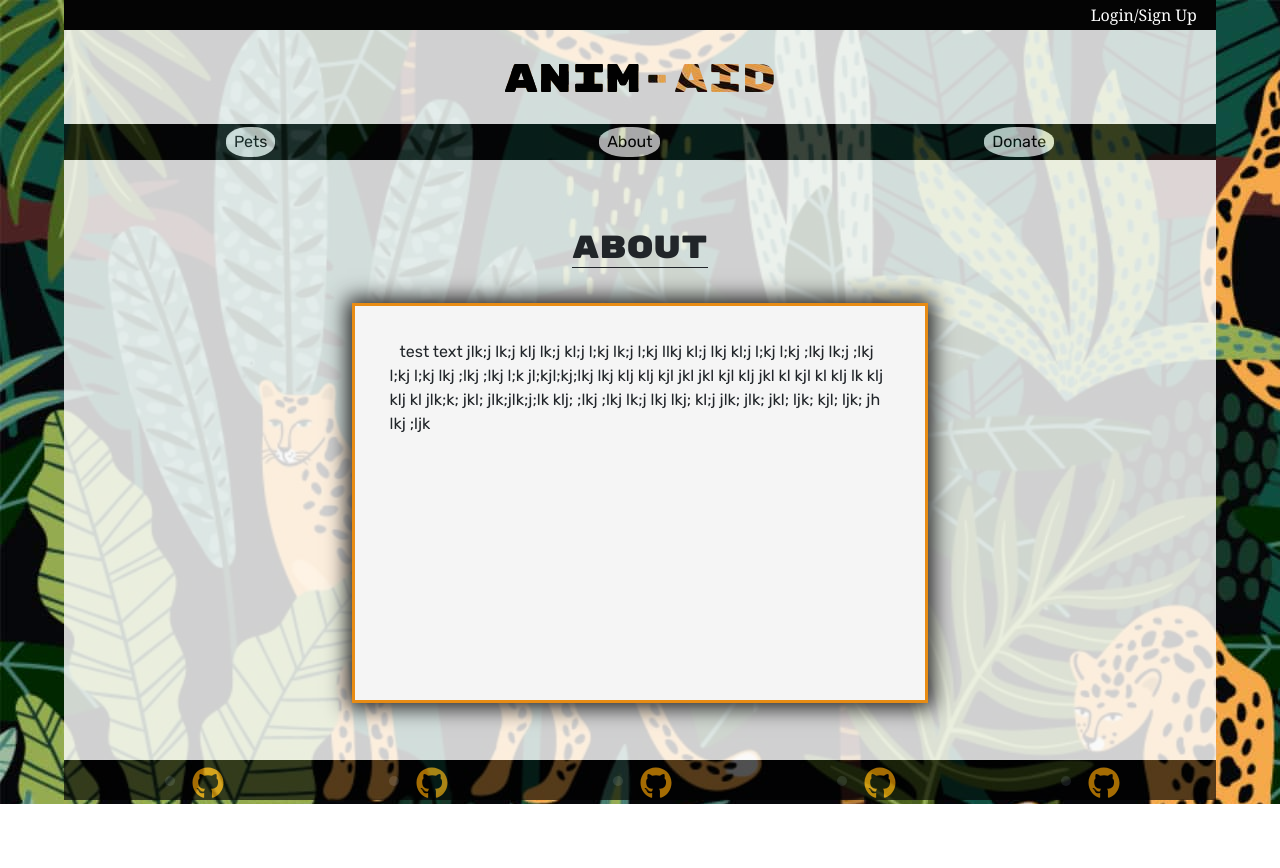
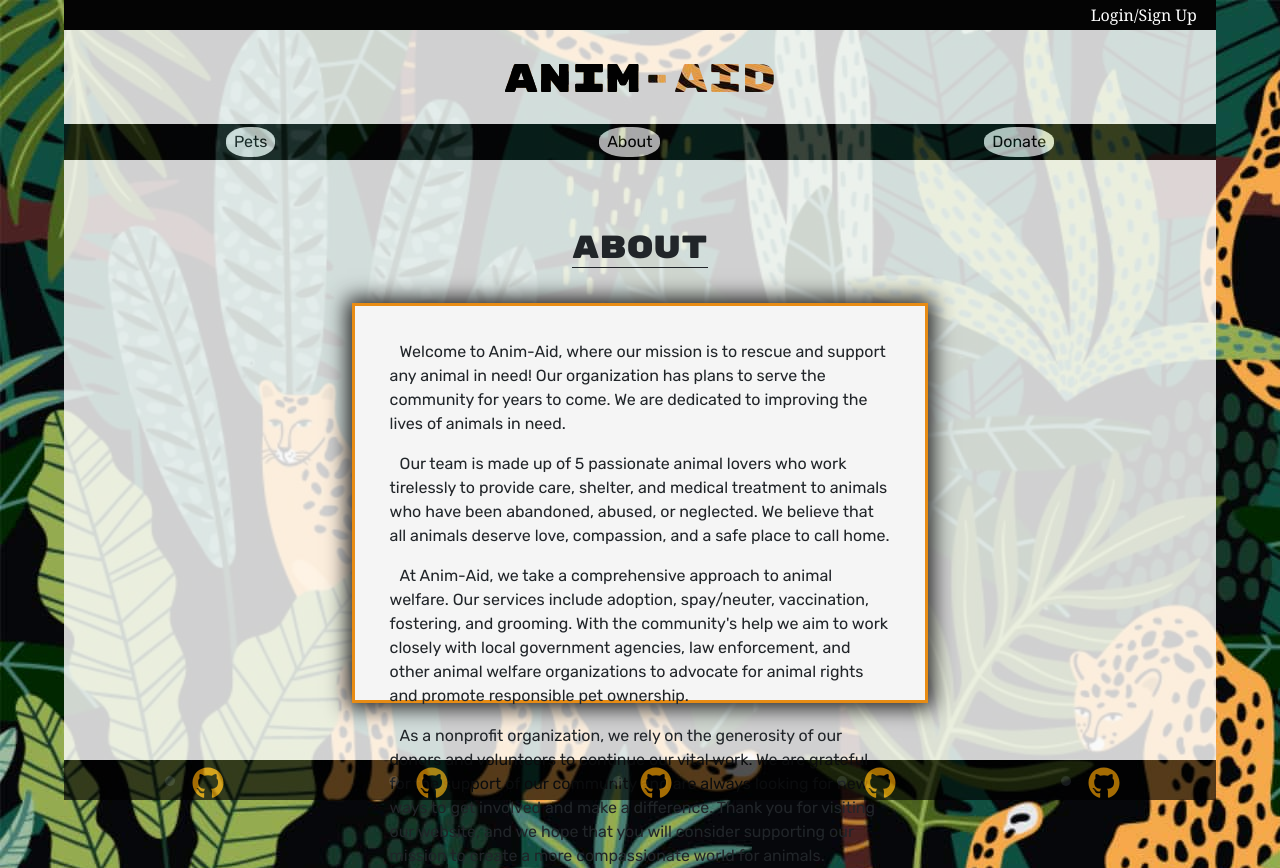
Before and after one commit to kabdomora/P3G5, a React (Create React App) app in the folder client/: page / in a window 1280 px wide. Before the commit the page ends 804 px from the top, so only its background shows below. Built offline with nearby package versions, Linux system fonts and the light colour scheme.

Commit message:
about profile populated

```diff
--- a/client/src/components/DonationModal.js
+++ b/client/src/components/DonationModal.js
@@ -27,10 +27,10 @@ function DonationModal(props) {
 
   const handleSubmit = async (event) => {
     event.preventDefault();
-    console.log(`Donating ${donationAmount} to ${selectedPet}`);
+    // console.log(`Donating ${donationAmount} to ${selectedPet}`);
 
     try {
-      const { data } = await addDonation({
+      await addDonation({
         variables: {
           amount: parseInt(donationAmount),
           // message: userMessage,
@@ -39,7 +39,7 @@ function DonationModal(props) {
           user: userData._id,
         },
       });
-      console.log(`amount: ${donationAmount} message: ${donationMessage} pet: ${petId} user: ${userData._id}`);
+      // console.log(`amount: ${donationAmount} message: ${donationMessage} pet: ${petId} user: ${userData._id}`);
       // console.log(data);
     } catch (err) {
       console.error(err);
--- a/client/src/components/Main.js
+++ b/client/src/components/Main.js
@@ -6,7 +6,11 @@ function Main() {
         <div className='main-article-parent'>
           <h2 className='article-title'>About</h2>
           <div className='main-article'>
-            <p>test text jlk;j lk;j klj lk;j kl;j l;kj lk;j l;kj llkj kl;j lkj kl;j l;kj l;kj ;lkj lk;j ;lkj l;kj l;kj lkj ;lkj ;lkj l;k jl;kjl;kj;lkj lkj klj klj kjl jkl jkl kjl klj jkl kl kjl kl klj lk klj klj kl jlk;k; jkl; jlk;jlk;j;lk klj; ;lkj ;lkj lk;j lkj lkj; kl;j jlk; jlk; jkl; ljk; kjl; ljk;  jh lkj ;ljk </p>
+            <p>Welcome to Anim-Aid, where our mission is to rescue and support any animal in need! Our organization has plans to serve the community for years to come. We are dedicated to improving the lives of animals in need.</p>
+            <p>Our team is made up of 5 passionate animal lovers who work tirelessly to provide care, shelter, and medical treatment to animals who have been abandoned, abused, or neglected. We believe that all animals deserve love, compassion, and a safe place to call home.</p>
+            <p>At Anim-Aid, we take a comprehensive approach to animal welfare. Our services include adoption, spay/neuter, vaccination, fostering, and grooming. With the community's help we aim to work closely with local government agencies, law enforcement, and other animal welfare organizations to advocate for animal rights and promote responsible pet ownership.</p>
+            <p>As a nonprofit organization, we rely on the generosity of our donors and volunteers to continue our vital work. We are grateful for the support of our community and are always looking for new ways to get involved and make a difference.
+            Thank you for visiting our website, and we hope that you will consider supporting our mission to create a more compassionate world for animals.</p>
           </div>
       </div>
     </div>
```
